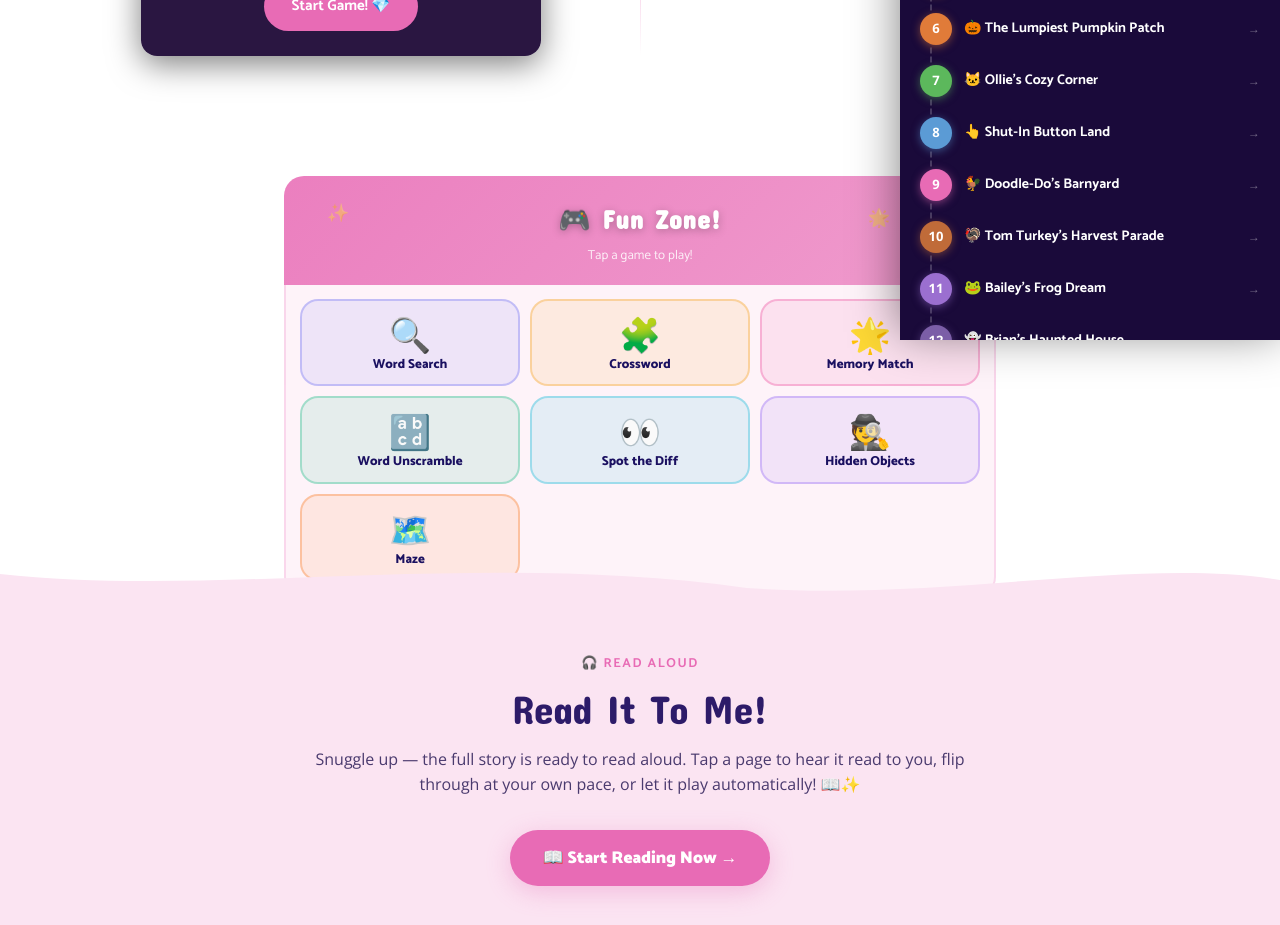
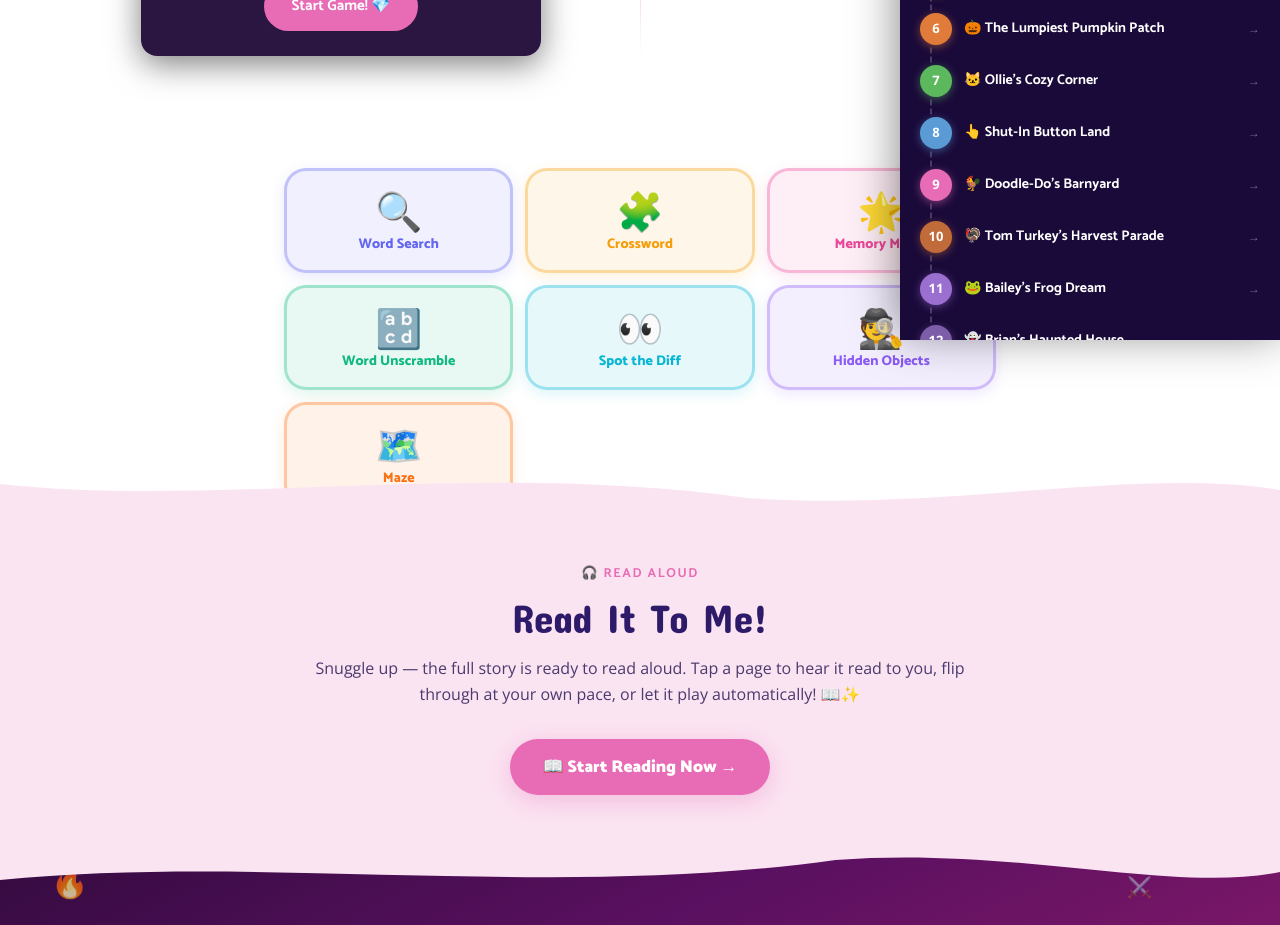
Before and after one commit to zpphillips-star/familyfables, a Next.js app: page /books/amber-the-dragon-keeper in a window 1280 px wide. Shown: the part 1140-2065 px from the top of the page. Built offline with nearby package versions, Linux system fonts and the light colour scheme.

Commit message:
Remove Fun Zone header — just clean themed game cards

```diff
--- a/components/BookGames.tsx
+++ b/components/BookGames.tsx
@@ -58,60 +58,14 @@ export default function BookGames({ slug, accentColor }: Props) {
 
   return (
     <>
-      {/* Fun Zone section */}
-      <div style={{ maxWidth: 760, margin: "0 auto", padding: "48px 24px 8px" }}>
-
-        {/* Playful Fun Zone header */}
-        <div
-          style={{
-            background: `linear-gradient(135deg, ${accentColor}dd 0%, ${accentColor}aa 100%)`,
-            borderRadius: "20px 20px 0 0",
-            padding: "22px 28px 18px",
-            textAlign: "center",
-            position: "relative",
-            overflow: "hidden",
-          }}
-        >
-          {["✨","⭐","🌟"].map((s, i) => (
-            <span key={i} aria-hidden="true" style={{
-              position: "absolute",
-              fontSize: 18,
-              opacity: 0.45,
-              top: `${[20, 50, 25][i]}%`,
-              left: `${[6, 88, 82][i]}%`,
-              pointerEvents: "none",
-            }}>{s}</span>
-          ))}
-          <p
-            style={{
-              fontSize: "clamp(20px, 4vw, 26px)",
-              fontWeight: 900,
-              color: "#fff",
-              margin: 0,
-              fontFamily: "var(--font-concert-one),'Concert One',cursive",
-              textShadow: "0 2px 8px rgba(0,0,0,0.25)",
-              letterSpacing: "0.03em",
-            }}
-          >
-            🎮 Fun Zone!
-          </p>
-          <p style={{ fontSize: 13, color: "rgba(255,255,255,0.85)", margin: "4px 0 0", fontFamily: "var(--font-catamaran),'Catamaran',sans-serif" }}>
-            Tap a game to play!
-          </p>
-        </div>
-
-        {/* 3-column game card grid */}
+      {/* Game cards — no header, just a fun themed grid */}
+      <div style={{ maxWidth: 760, margin: "0 auto", padding: "40px 24px 8px" }}>
         <div
           className="book-games-grid"
           style={{
             display: "grid",
             gridTemplateColumns: "repeat(3, 1fr)",
-            gap: 10,
-            background: `${accentColor}14`,
-            borderRadius: "0 0 20px 20px",
-            padding: "14px",
-            border: `2px solid ${accentColor}35`,
-            borderTop: "none",
+            gap: 12,
           }}
         >
           {GAME_CARDS.map(card => (
@@ -123,34 +77,33 @@ export default function BookGames({ slug, accentColor }: Props) {
                 flexDirection: "column",
                 alignItems: "center",
                 justifyContent: "center",
-                gap: 6,
-                padding: "16px 10px 12px",
-                borderRadius: 18,
-                border: `2px solid ${card.color}50`,
-                background: `${card.color}1a`,
+                gap: 8,
+                padding: "20px 12px 16px",
+                borderRadius: 22,
+                border: `3px solid ${card.color}55`,
+                background: `${card.color}18`,
                 cursor: "pointer",
                 textAlign: "center",
-                transition: "transform 0.15s, box-shadow 0.15s, border-color 0.15s",
+                transition: "transform 0.15s, box-shadow 0.15s",
+                boxShadow: `0 4px 14px ${card.color}25`,
               }}
               onMouseEnter={e => {
                 const btn = e.currentTarget as HTMLButtonElement;
-                btn.style.transform = "translateY(-4px) scale(1.04)";
-                btn.style.boxShadow = `0 8px 20px ${card.color}55`;
-                btn.style.borderColor = `${card.color}99`;
+                btn.style.transform = "translateY(-4px) scale(1.05)";
+                btn.style.boxShadow = `0 10px 28px ${card.color}55`;
               }}
               onMouseLeave={e => {
                 const btn = e.currentTarget as HTMLButtonElement;
                 btn.style.transform = "";
-                btn.style.boxShadow = "";
-                btn.style.borderColor = `${card.color}50`;
+                btn.style.boxShadow = `0 4px 14px ${card.color}25`;
               }}
             >
-              <span style={{ fontSize: 34, lineHeight: 1 }}>{card.emoji}</span>
+              <span style={{ fontSize: 38, lineHeight: 1 }}>{card.emoji}</span>
               <div
                 style={{
                   fontWeight: 800,
-                  fontSize: "clamp(11px, 2vw, 13px)",
-                  color: "#1a1060",
+                  fontSize: "clamp(12px, 2vw, 14px)",
+                  color: card.color,
                   fontFamily: "var(--font-catamaran),'Catamaran',sans-serif",
                   lineHeight: 1.2,
                 }}
```
